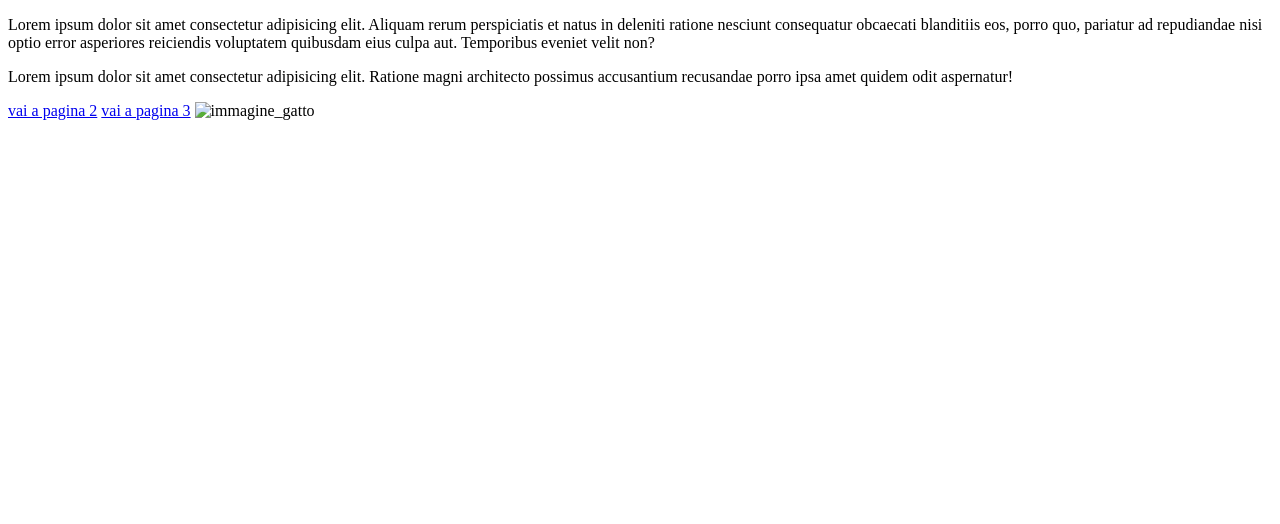
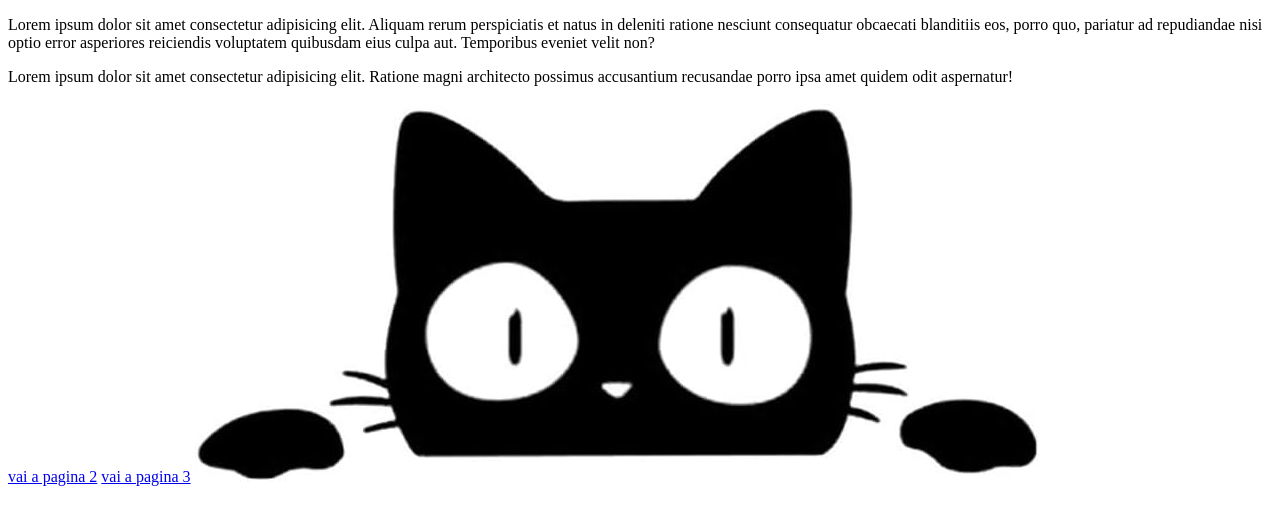
Before and after one commit to scode2277/Esercizio-Giuseppe, a plain HTML site: page index.html in a window 1280 px wide. Drawn offline with Linux system fonts and the light colour scheme.

Commit message:
src updated

```diff
--- a/index.html
+++ b/index.html
@@ -10,6 +10,6 @@
     <p>Lorem ipsum dolor sit amet consectetur adipisicing elit. Ratione magni architecto possimus accusantium recusandae porro ipsa amet quidem odit aspernatur!</p>
    <a href="index2.html">vai a pagina 2</a>
    <a href="index3.html">vai a pagina 3</a>
-    <img src="immagine_gatto.jpg" alt="immagine_gatto">
+    <img src="immagini/immagine_gatto.jpg" alt="immagine_gatto">
 </body>
 </html>
```
